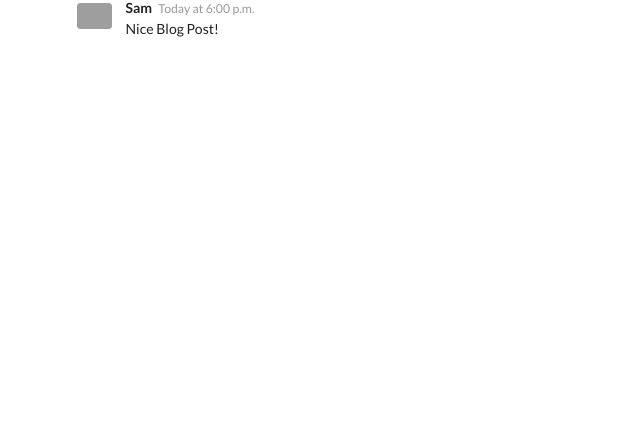
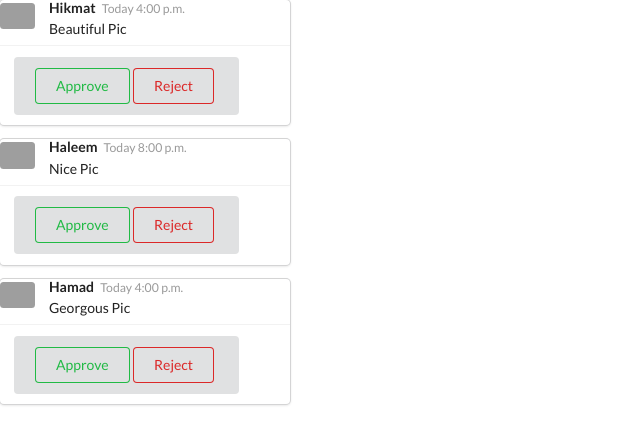
Before and after one commit to HikmatullaIbrat/Comments-with-ReactJs, a React (Create React App) app: page / in a window 1280 px wide. Shown: the top 444 px of the page, without its empty margins (0-640 px from the left). Built offline with nearby package versions, Linux system fonts and the light colour scheme; grey boxes are pictures that could not be loaded.

Commit message:
A parent Component ApprovalCard with access props of its child CommentDetails added

```diff
--- a/src/App.js
+++ b/src/App.js
@@ -1,12 +1,12 @@
 // import logo from './logo.svg';
 // import './App.css';
 // import faker from 'faker';
-import { faker } from '@faker-js/faker';
+import CommentDetails from './CommentDetails';
+import ApprovalCard from './ApprovalCard';
 
-
-function getTime(){
-  return (new Date()).toLocaleTimeString()
-}
+// function getTime(){
+//   return (new Date()).toLocaleTimeString()
+// }
 
 function App() {
   return (
@@ -18,23 +18,24 @@ function App() {
     //   </header>
     // </div>
 
-    <div className="ui container comments">
-      <div className="comment">
-        <a href="/" className="avatar">
-          <img src={faker.image.avatar()} class="" alt="avatar"  />
-        </a>
 
-        <div className="content">
-          <a href="/" className="author">
-            Sam
-          </a>
-          <div className="metadata">
-            <span className="date" >Today at 6:00 p.m.</span>
-          </div>
-          <div className="text">Nice Blog Post!</div>
-        </div>
-      </div>
+    <div>
+        <ApprovalCard >
+          <CommentDetails name="Hikmat" date="Today 4:00 p.m." text="Beautiful Pic" />
+        </ApprovalCard>
+
+
+        <ApprovalCard >
+          <CommentDetails name="Haleem" date="Today 8:00 p.m." text="Nice Pic" />
+        </ApprovalCard>
+
+
+        <ApprovalCard >
+          <CommentDetails name="Hamad" date="Today 4:00 p.m." text="Georgous Pic" />
+        </ApprovalCard>
+
     </div>
+
 
 
   );
--- /dev/null
+++ b/src/ApprovalCard.js
@@ -0,0 +1,16 @@
+import React from 'react';
+
+const ApprovalCard = (props) =>{
+    return (
+        <div className='ui card'>
+            <div className='Content'>{props.children}</div>
+            <div className="extra content">
+                <div className='ui two button'>
+                    <div className='ui basic green button'>Approve</div>
+                    <div className='ui basic red button'>Reject</div>
+                </div>
+            </div>
+        </div>
+    )
+}
+export default ApprovalCard;
--- /dev/null
+++ b/src/CommentDetails.js
@@ -0,0 +1,25 @@
+import React from 'react';
+import { faker } from '@faker-js/faker';
+
+const CommentDetails =(props) =>{
+    return(
+        <div className="ui container comments">
+        <div className="comment">
+          <a href="/" className="avatar">
+            <img src={faker.image.avatar()} className="" alt="avatar"  />
+          </a>
+
+          <div className="content">
+            <a href="/" className="author">
+              {props.name}
+            </a>
+            <div className="metadata">
+              <span className="date" >{props.date}</span>
+            </div>
+            <div className="text">{props.text}</div>
+          </div>
+        </div>
+      </div>
+    );
+};
+export default CommentDetails;
```
Also changed, not shown: src/CommonDetails.js (deleted).
